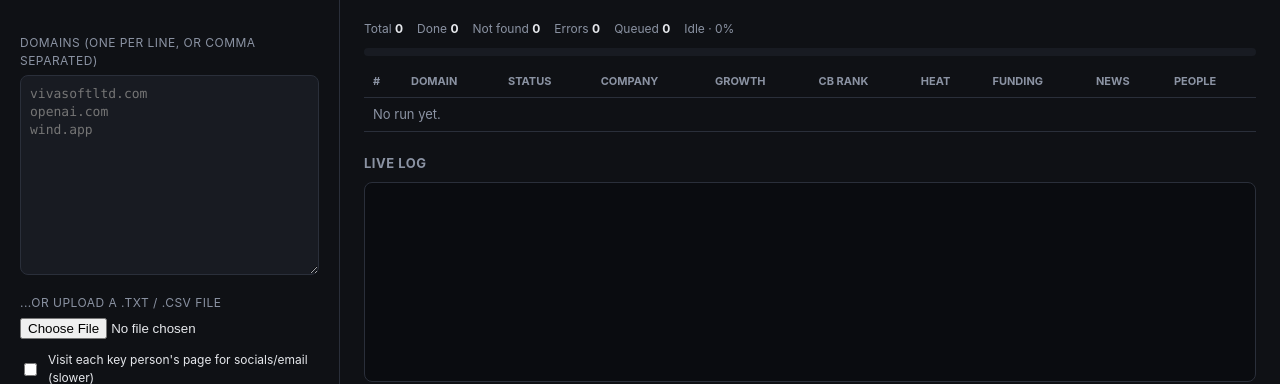
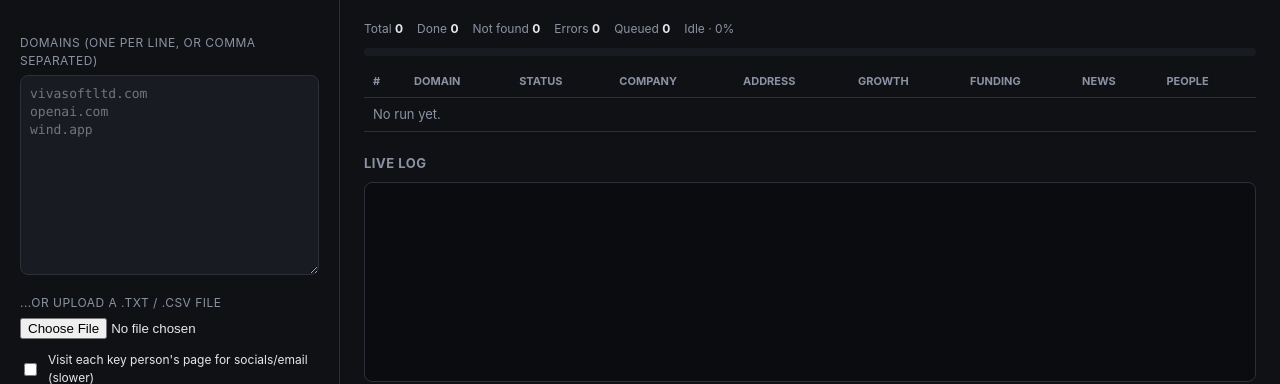
Before and after one commit to Imtiaj-Sajin/cb-scraper, a Flask app: page / in a window 1280 px wide. Shown: the part 64-448 px from the top of the page. Run offline with Flask 3, Linux system fonts and the light colour scheme; data that the repository does not hold is empty.

Commit message:
UI table: drop CB Rank & Heat, add Address; template auto-reload
Results table now shows Company / Address / Growth / Funding / News / People.
CSV export is unchanged. Enabled TEMPLATES_AUTO_RELOAD so template edits don't
require a server restart in dev.

Co-Authored-By: Claude Opus 4.8 <noreply@anthropic.com>

```diff
--- a/app.py
+++ b/app.py
@@ -36,6 +36,9 @@ def _resource_dir():
 
 
 app = Flask(__name__, template_folder=os.path.join(_resource_dir(), "templates"))
+# pick up template edits without a server restart (dev convenience; harmless
+# in the packaged app where templates don't change)
+app.config["TEMPLATES_AUTO_RELOAD"] = True
 
 # --------------------------------------------------------------------------
 # shared run state - mutated only by the worker thread, read by Flask
--- a/templates/index.html
+++ b/templates/index.html
@@ -156,10 +156,10 @@
     <table>
       <thead><tr>
         <th>#</th><th>Domain</th><th>Status</th><th>Company</th>
-        <th>Growth</th><th>CB Rank</th><th>Heat</th><th>Funding</th><th>News</th><th>People</th>
+        <th>Address</th><th>Growth</th><th>Funding</th><th>News</th><th>People</th>
       </tr></thead>
       <tbody id="tbody">
-        <tr><td colspan="10" style="color:var(--mut)">No run yet.</td></tr>
+        <tr><td colspan="9" style="color:var(--mut)">No run yet.</td></tr>
       </tbody>
     </table>
 
@@ -252,14 +252,13 @@ function render(d){
       <td><span class="pill s-${r.status}">${r.status}</span>
           ${r.error?`<div class="hint">${esc(r.error)}</div>`:""}</td>
       <td>${name}</td>
+      <td>${esc(rec.location)}</td>
       <td>${esc(rec.growth_score)}</td>
-      <td>${esc(rec.cb_rank)}</td>
-      <td>${esc(rec.heat_score)}</td>
       <td>${esc(rec.funding_total)}</td>
       <td>${esc(rec.news_available)}</td>
       <td>${rec.key_people?rec.key_people.length:""}</td>
     </tr>`;
-  }).join("") || `<tr><td colspan="10" style="color:var(--mut)">No run yet.</td></tr>`;
+  }).join("") || `<tr><td colspan="9" style="color:var(--mut)">No run yet.</td></tr>`;
 
   const log = $("log");
   log.textContent = (d.log||[]).join("\n");
```
